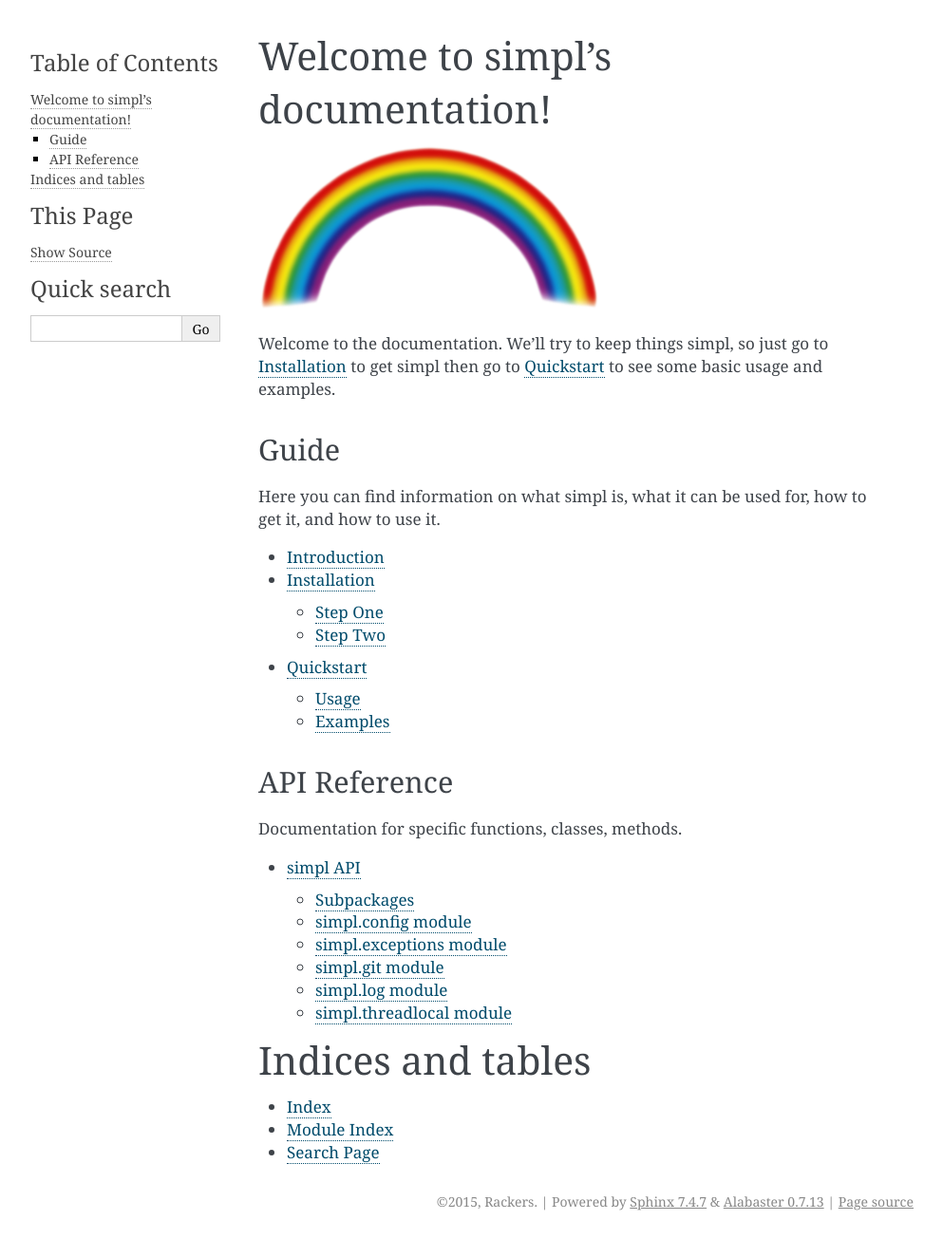
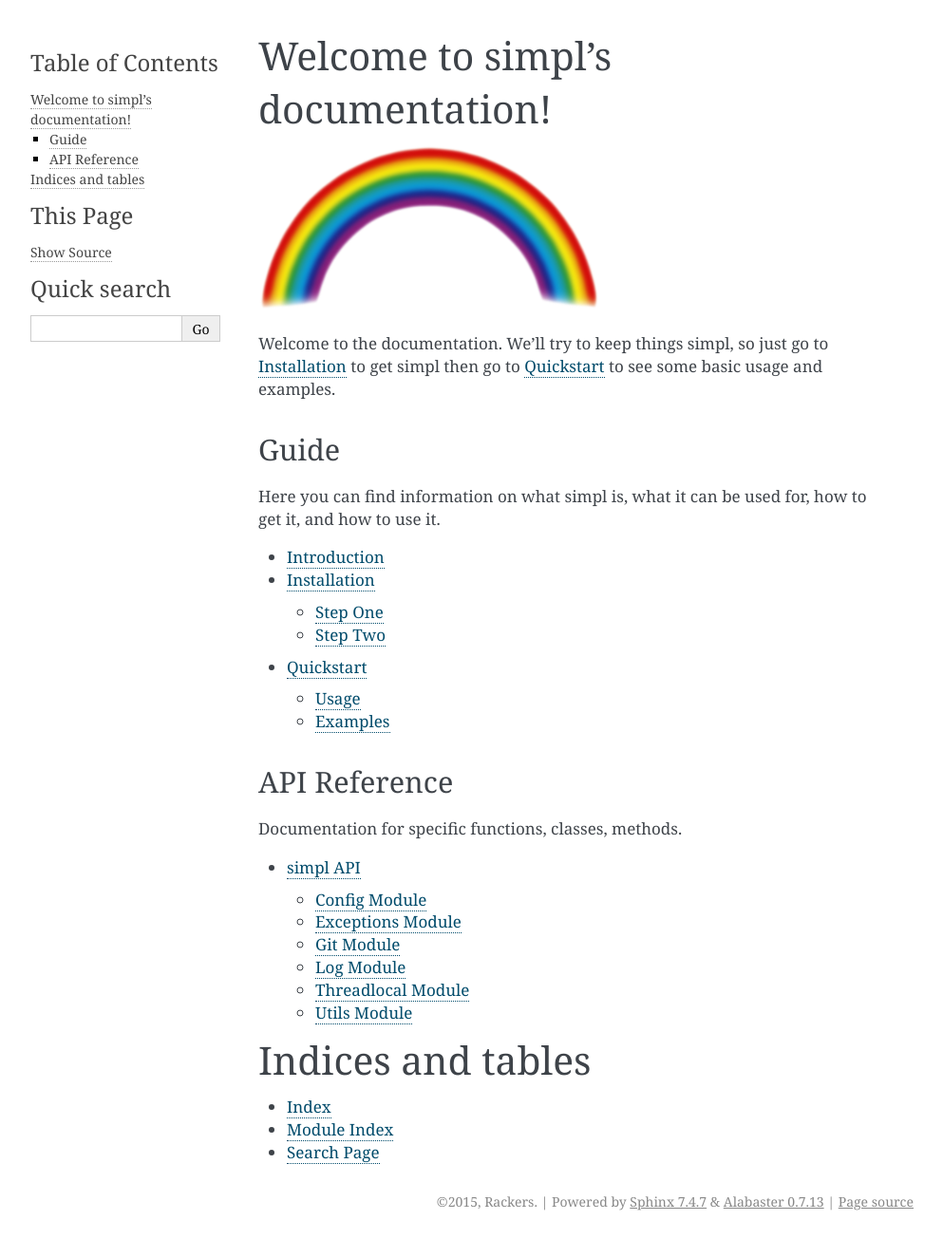
Before and after one commit to rackerlabs/simpl, a Sphinx documentation site: the page built from docs/source/index.rst, in a window 1280 px wide. Shown: the whole page at 95% size, without its empty margins (148-1141 px from the left). Built offline with Sphinx 7.4.7, drawn with Linux system fonts in a browser that asks for light colours.

Commit message:
some basic formatting finished

```diff
--- a/docs/source/simpl.rst
+++ b/docs/source/simpl.rst
@@ -1,50 +1,52 @@
 simpl API
 =========
 
-Subpackages
------------
+.. module:: flask
 
-.. toctree::
-
-    simpl.middleware
-    simpl.utils
-
-simpl.config module
--------------------
+Config Module
+-------------
 
 .. automodule:: simpl.config
-    :members:
-    :undoc-members:
-    :show-inheritance:
+   :members:
+   :undoc-members:
+   :show-inheritance:
 
-simpl.exceptions module
------------------------
+Exceptions Module
+-----------------
 
 .. automodule:: simpl.exceptions
-    :members:
-    :undoc-members:
-    :show-inheritance:
+   :members:
+   :undoc-members:
+   :show-inheritance:
 
-simpl.git module
-----------------
+Git Module
+----------
 
 .. automodule:: simpl.git
-    :members:
-    :undoc-members:
-    :show-inheritance:
+   :members:
+   :undoc-members:
+   :show-inheritance:
 
-simpl.log module
-----------------
+Log Module
+----------
 
 .. automodule:: simpl.log
-    :members:
-    :undoc-members:
-    :show-inheritance:
+   :members:
+   :undoc-members:
+   :show-inheritance:
 
-simpl.threadlocal module
-------------------------
+Threadlocal Module
+------------------
 
 .. automodule:: simpl.threadlocal
-    :members:
-    :undoc-members:
-    :show-inheritance:
+   :members:
+   :undoc-members:
+   :show-inheritance:
+
+Utils Module
+------------
+
+.. automodule:: simpl.utils
+   :members:
+   :undoc-members:
+   :show-inheritance:
```
